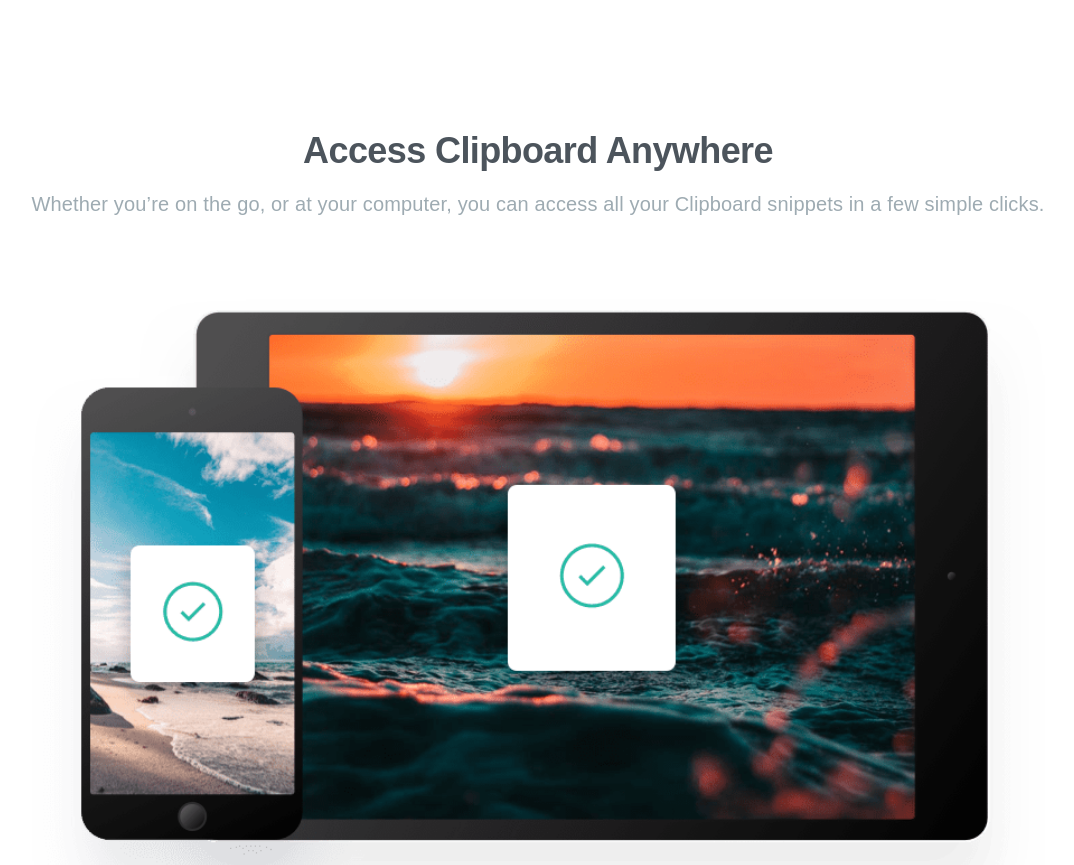
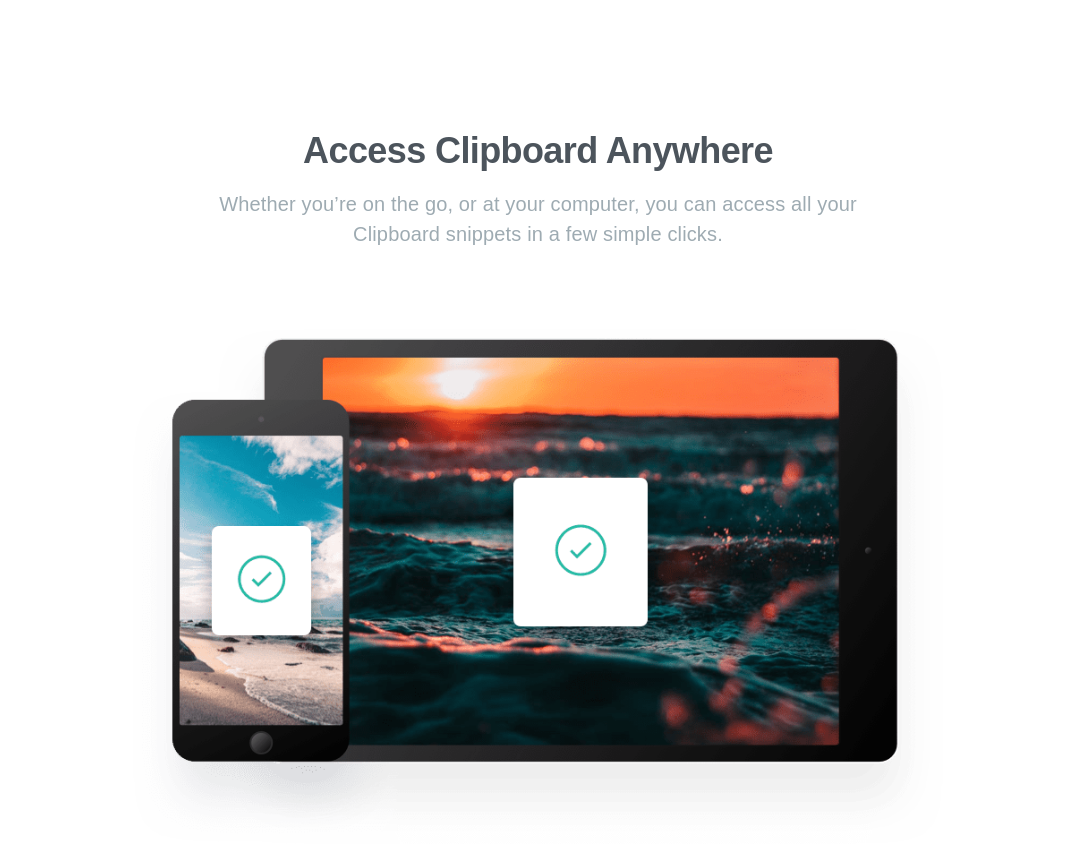
Before and after one commit to g-akca/clipboard-landing-page, a React (Vite) app: page / in a window 1280 px wide. Shown: the part 2020-2885 px from the top of the page, without its empty margins (102-1176 px from the left). Built offline with nearby package versions, Linux system fonts and the light colour scheme; a web font is replaced by a local one.

Commit message:
Add desktop responsive AccessSection styles

```diff
--- a/src/components/AccessSection.jsx
+++ b/src/components/AccessSection.jsx
@@ -2,8 +2,8 @@ import devicesImg from "/images/image-devices.png";
 
 function AccessSection() {
   return (
-    <section className="flex flex-col gap-18 tablet:gap-20 text-center">
-      <div className="flex flex-col gap-4">
+    <section className="flex flex-col gap-18 tablet:gap-20 desktop:gap-24 items-center text-center max-w-202.5">
+      <div className="flex flex-col gap-4 max-w-182.5">
         <h2 className="font-semibold text-[28px] tablet:text-[36px] leading-[125%] tracking-[-0.5px] tablet:tracking-[-0.6px] text-gray-700">Access Clipboard Anywhere</h2>
         <p className="tracking-base">Whether you’re on the go, or at your computer, you can access all your Clipboard snippets in a few simple clicks.</p>
       </div>
```
